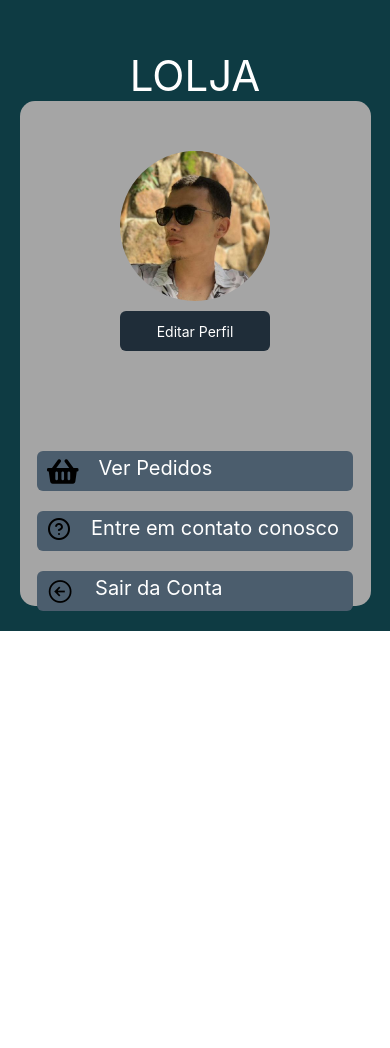
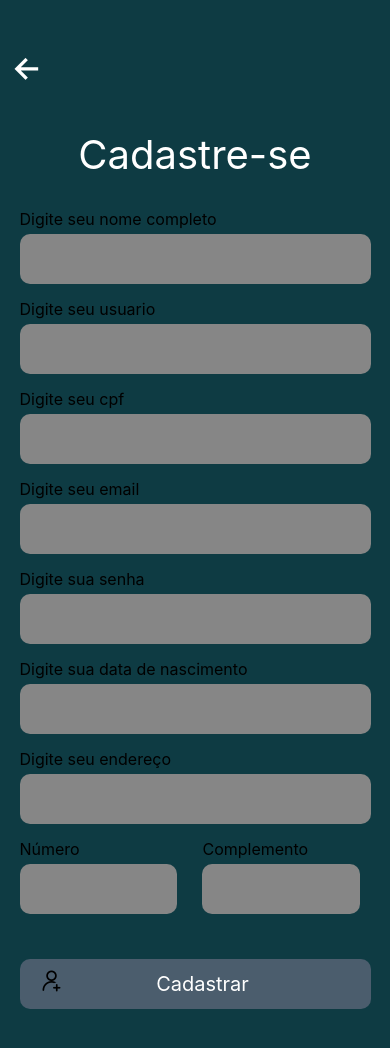
Before and after one commit to pedromathias/projetoFinal, a React Native app: screen / in a window 390 px wide. Shown: the top 1048 px of the page. Before the commit the page ends 844 px from the top, so only its background shows below. Built offline with nearby package versions, Linux system fonts and the light colour scheme.

Commit message:
criação de mais textinput

```diff
--- a/App.js
+++ b/App.js
@@ -7,7 +7,7 @@ import { Perfil } from './src/screens/Perfil';
 export default function App() {
   return (
     <View>
-      <Perfil />
+      <Cadastro />
     </View>
   );
 }
--- a/src/screens/Cadastro/index.tsx
+++ b/src/screens/Cadastro/index.tsx
@@ -13,27 +13,39 @@ export const Cadastro = () => {
                 <Text style={styles.titulo}>Cadastre-se</Text>
                 <View style={styles.view100}>
                     <Text style={styles.textinputemail}>Digite seu nome completo</Text>
-                    <TextInput style={styles.inputemail} />
+                    <TextInput selectionColor={'#0E3B43'} style={styles.inputemail} />
                 </View>
                 <View style={styles.view100}>
-                    <Text style={styles.textinputemail}>Digite seu nome de usuário</Text>
-                    <TextInput style={styles.inputemail} />
+                    <Text style={styles.textinputemail}>Digite seu usuario</Text>
+                    <TextInput selectionColor={'#0E3B43'} style={styles.inputemail} />
+                </View>
+                <View style={styles.view100}>
+                    <Text style={styles.textinputemail}>Digite seu cpf</Text>
+                    <TextInput selectionColor={'#0E3B43'} style={styles.inputemail} />
+                </View>
+                <View style={styles.view100}>
+                    <Text style={styles.textinputemail}>Digite seu email</Text>
+                    <TextInput selectionColor={'#0E3B43'} style={styles.inputemail} />
                 </View>
                 <View style={styles.view100}>
                     <Text style={styles.textinputemail}>Digite sua senha</Text>
-                    <TextInput style={styles.inputemail} />
+                    <TextInput secureTextEntry={true} selectionColor={'#0E3B43'} style={styles.inputemail} />
+                </View>
+                <View style={styles.view100}>
+                    <Text style={styles.textinputemail}>Digite sua data de nascimento</Text>
+                    <TextInput selectionColor={'#0E3B43'} style={styles.inputemail} />
                 </View>
                 <View style={styles.view100}>
                     <Text style={styles.textinputemail}>Digite seu endereço</Text>
-                    <TextInput style={styles.inputemail} />
+                    <TextInput selectionColor={'#0E3B43'} style={styles.inputemail} />
                     <View style={{flexDirection:'row'}}>
                     <View style={styles.view40}>
                     <Text style={styles.textinputemail}>Número</Text>
-                    <TextInput style={styles.inputemail} />
+                    <TextInput selectionColor={'#0E3B43'} style={styles.inputemail} />
                 </View>
                 <View style={styles.view40}>
                     <Text style={styles.textinputemail}>Complemento</Text>
-                    <TextInput style={styles.inputemail} />
+                    <TextInput selectionColor={'#0E3B43'} style={styles.inputemail} />
                     </View>
                 </View>
                 <TouchableOpacity style={styles.signinbutton}><Text style={{color:'white', fontSize:20}}>Cadastrar</Text></TouchableOpacity>
```
